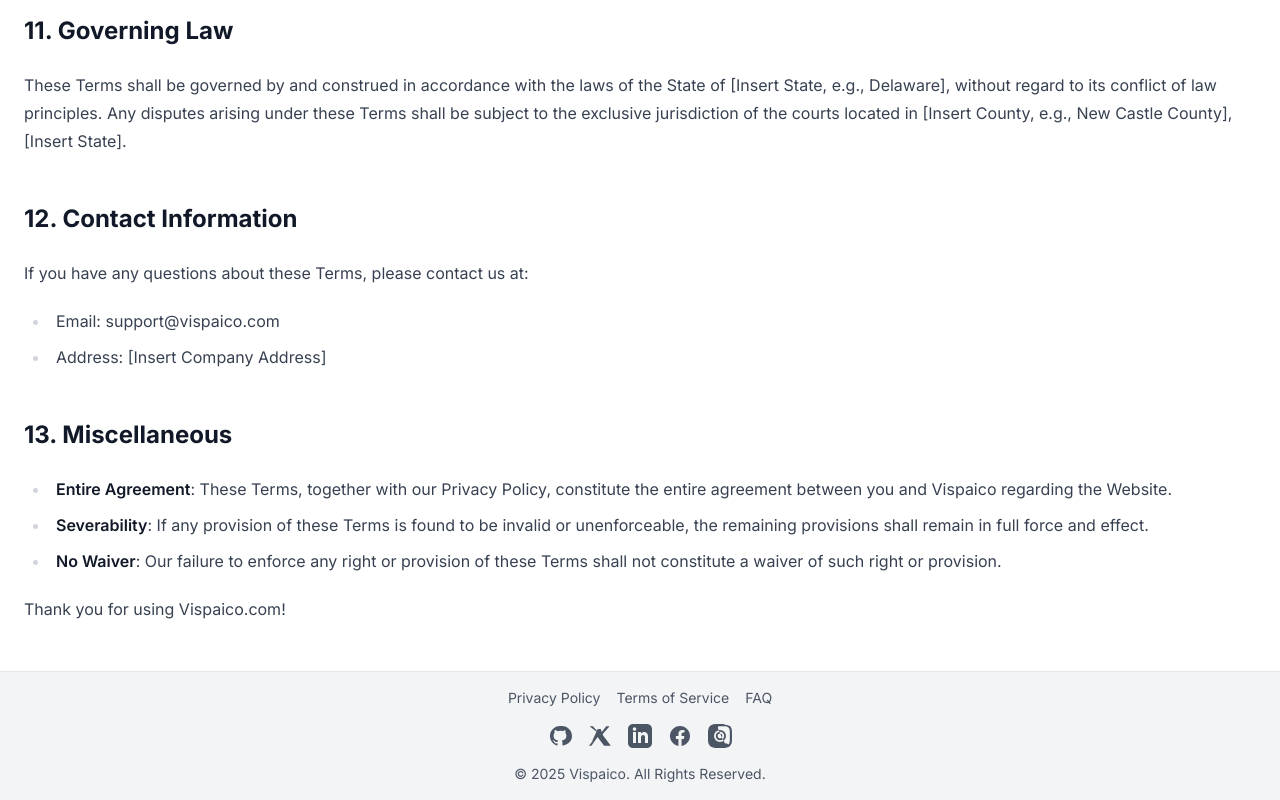
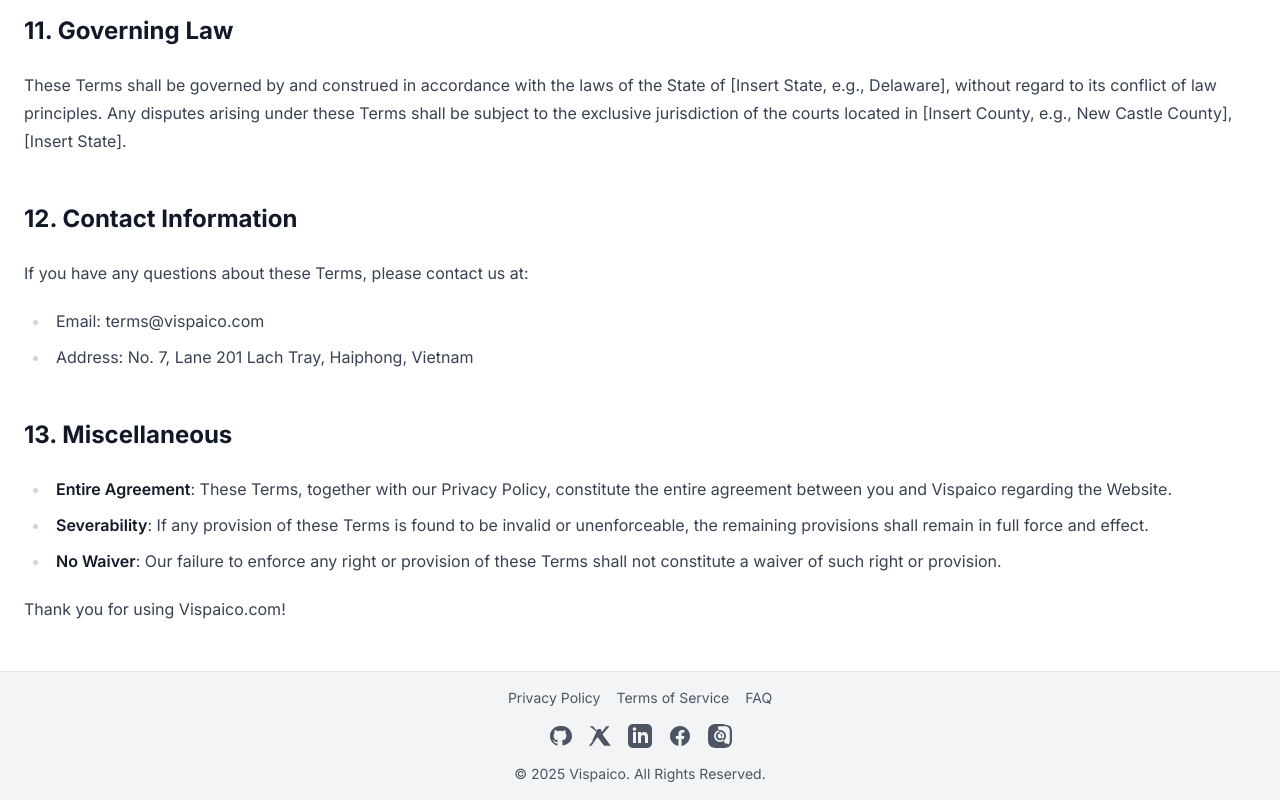
Before and after one commit to Vispaico/vispaico-frontend, a Next.js app: page /terms in a window 1280 px wide. Shown: the part 2309-3109 px from the top of the page. Built offline with nearby package versions, Linux system fonts and the light colour scheme.

Commit message:
Terms and Privacy Policy pages updated

```diff
--- a/src/app/privacy/page.tsx
+++ b/src/app/privacy/page.tsx
@@ -85,7 +85,7 @@ We may update this Privacy Policy from time to time. Changes will be posted on t
 
 If you have any questions or concerns about this Privacy Policy or our data practices, please contact us at:
 - Email: privacy@vispaico.com
-- Address: [Insert Company Address]
+- Address: No. 7, Lane 201 Lach Tray, Haiphong, Vietnam
 
 Thank you for trusting Vispaico with your information!`;
 
--- a/src/app/terms/page.tsx
+++ b/src/app/terms/page.tsx
@@ -61,8 +61,8 @@ These Terms shall be governed by and construed in accordance with the laws of th
 ## 12. Contact Information
 
 If you have any questions about these Terms, please contact us at:
-- Email: support@vispaico.com
-- Address: [Insert Company Address]
+- Email: terms@vispaico.com
+- Address: No. 7, Lane 201 Lach Tray, Haiphong, Vietnam
 
 ## 13. Miscellaneous
 
```
